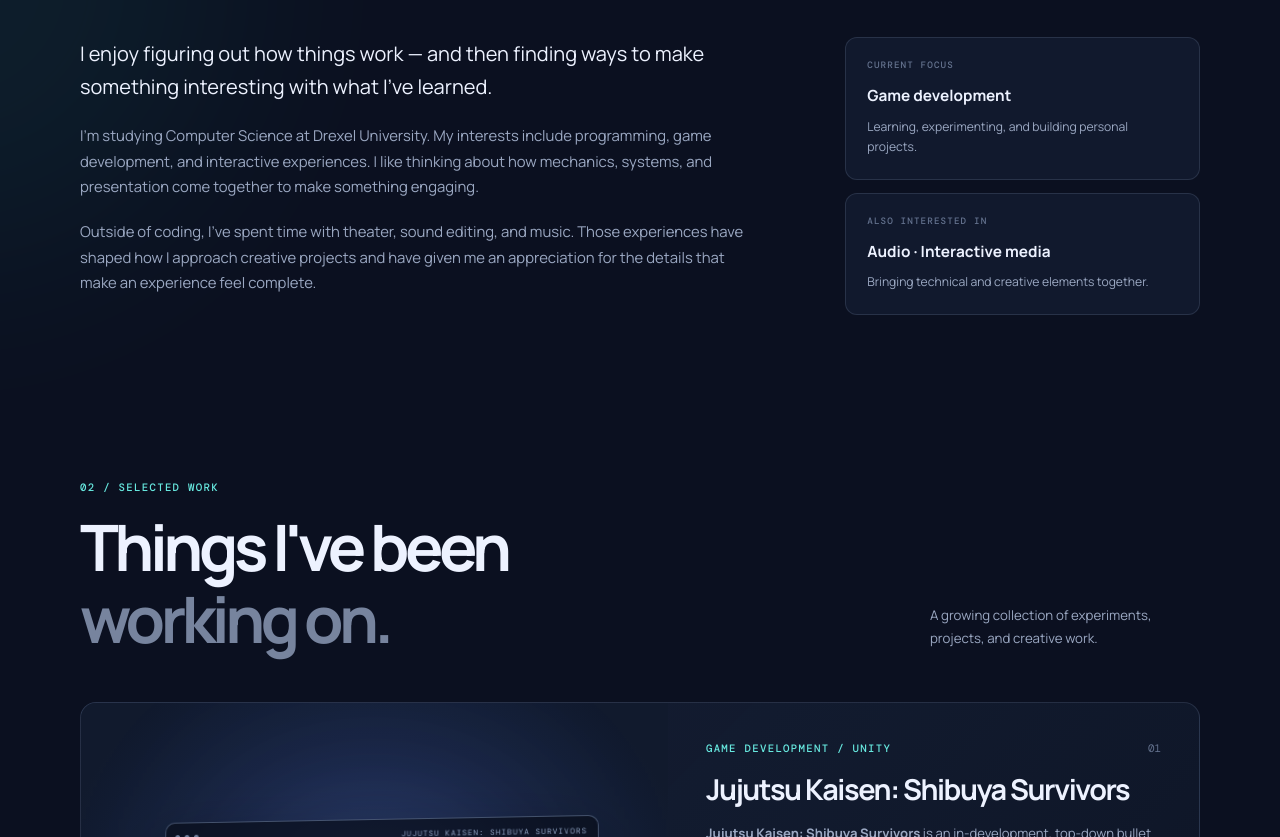
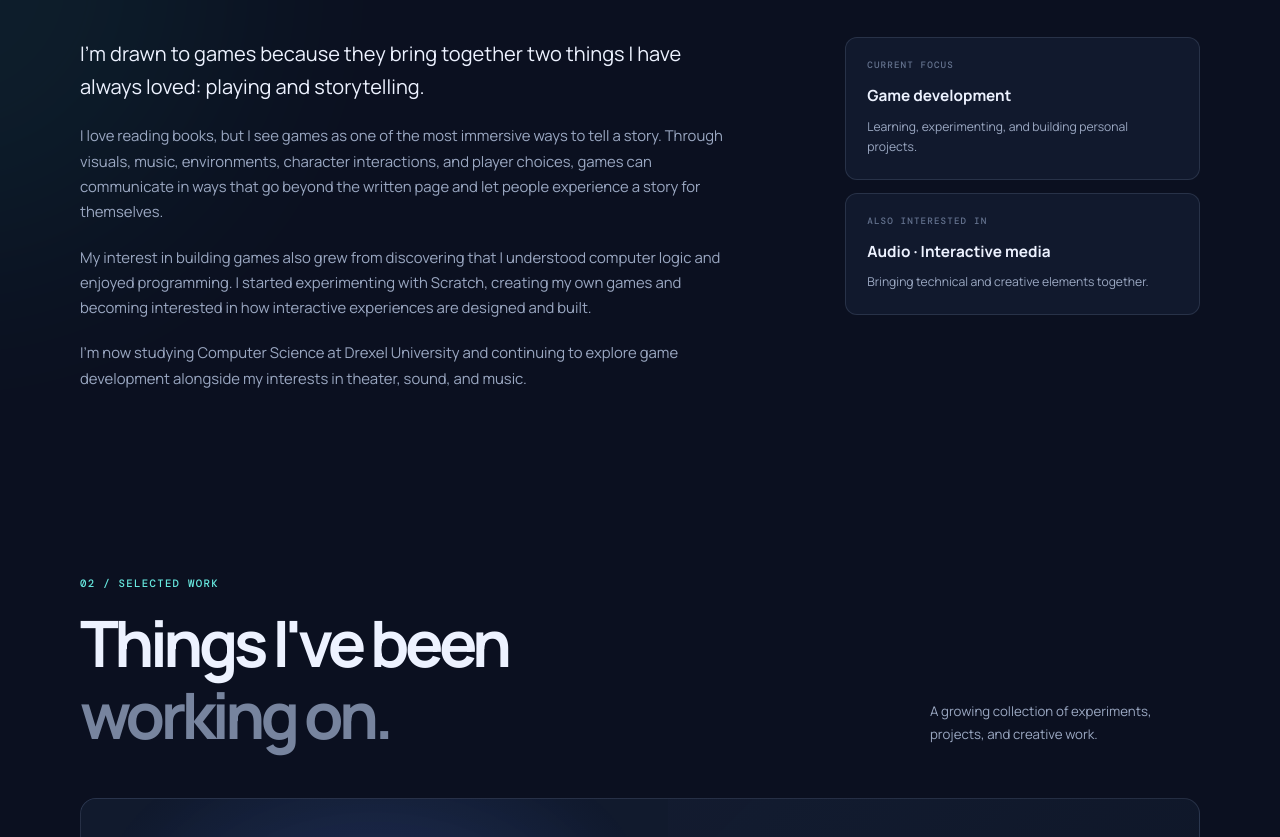
Before and after one commit to calebkang2024/calebkang2024.github.io, a plain HTML site: page index.html in a window 1280 px wide. Shown: the part 1171-2008 px from the top of the page. Drawn offline with nearby package versions, Linux system fonts and the light colour scheme.

Commit message:
Personalize portfolio about section

```diff
--- a/index.html
+++ b/index.html
@@ -64,9 +64,10 @@
       </div>
       <div class="about-grid">
         <div class="about-main">
-          <p class="lead">I enjoy figuring out how things work — and then finding ways to make something interesting with what I've learned.</p>
-          <p>I'm studying Computer Science at Drexel University. My interests include programming, game development, and interactive experiences. I like thinking about how mechanics, systems, and presentation come together to make something engaging.</p>
-          <p>Outside of coding, I've spent time with theater, sound editing, and music. Those experiences have shaped how I approach creative projects and have given me an appreciation for the details that make an experience feel complete.</p>
+          <p class="lead">I'm drawn to games because they bring together two things I have always loved: playing and storytelling.</p>
+          <p>I love reading books, but I see games as one of the most immersive ways to tell a story. Through visuals, music, environments, character interactions, and player choices, games can communicate in ways that go beyond the written page and let people experience a story for themselves.</p>
+          <p>My interest in building games also grew from discovering that I understood computer logic and enjoyed programming. I started experimenting with Scratch, creating my own games and becoming interested in how interactive experiences are designed and built.</p>
+          <p>I'm now studying Computer Science at Drexel University and continuing to explore game development alongside my interests in theater, sound, and music.</p>
         </div>
         <aside class="about-aside">
           <div class="aside-card">
```
